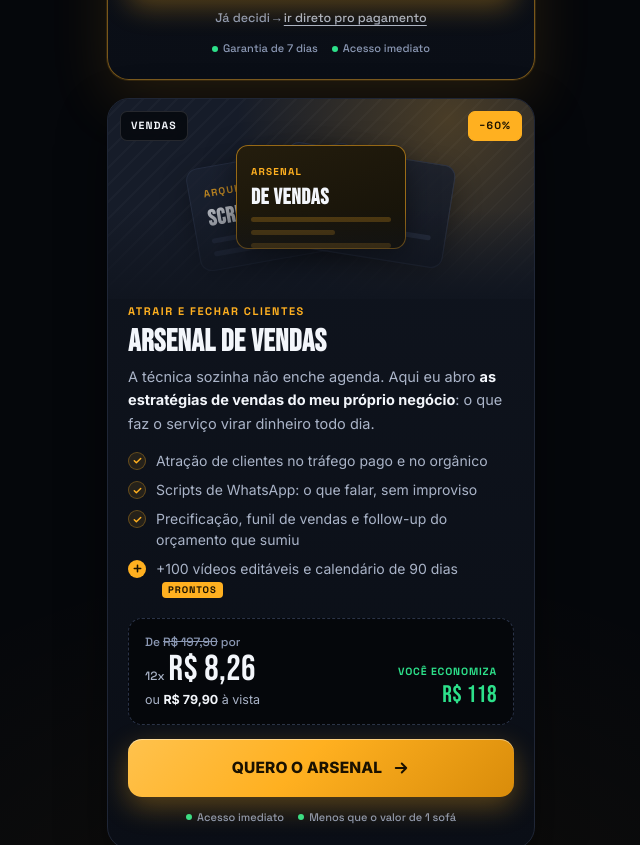
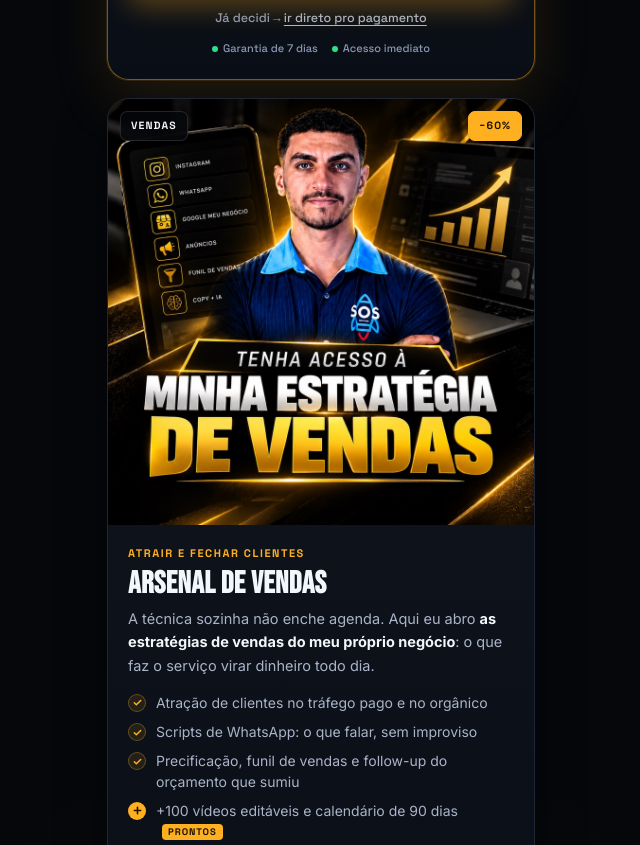
Before and after one commit to douglashenriquemd-cpu/meu-site, a plain HTML site: page bio/index.html in a window 1280 px wide. Shown: the part 1269-2114 px from the top of the page, without its empty margins (319-959 px from the left). Drawn offline with Linux system fonts and the light colour scheme.

Commit message:
Bio: capa do Arsenal de Vendas com a arte oficial
Co-Authored-By: Claude Opus 5.5 <noreply@anthropic.com>

```diff
--- a/bio/index.html
+++ b/bio/index.html
@@ -120,7 +120,10 @@ strong{color:var(--white);font-weight:700}
   radial-gradient(circle at 80% 10%, rgba(255,176,32,.22), transparent 55%),
   repeating-linear-gradient(135deg, rgba(255,255,255,.025) 0 2px, transparent 2px 12px),
   var(--ink3);display:flex;align-items:center;justify-content:center}
-.cover.arsenal{height:200px}
+.cover.sq{height:auto;aspect-ratio:1/1}
+.cover.sq img{object-position:50% 50%}
+.cover.sq::after{display:none}
+.cover.sq + .body{padding-top:20px}
 .cover.arsenal::after{background:linear-gradient(180deg,rgba(5,7,11,0) 55%,var(--ink2) 100%)}
 .stack{position:relative;width:230px;height:130px;margin-top:22px}
 .doc{
@@ -261,13 +264,9 @@ footer{text-align:center;margin-top:30px;font-family:'Space Grotesk',monospace;f
 
   <!-- CURSO 2: ARSENAL DE VENDAS -->
   <article class="card">
-    <div class="cover arsenal">
+    <div class="cover sq">
+      <img src="arsenal.jpg" alt="Arsenal de Vendas: a estratégia de vendas do Rhayner" width="900" height="900" loading="lazy">
       <div class="badges"><span class="badge">Vendas</span><span class="badge off">−60%</span></div>
-      <div class="stack" aria-hidden="true">
-        <div class="doc"><i>ARQUIVO 02</i><b>Scripts</b><div class="ln"></div><div class="ln s"></div></div>
-        <div class="doc"><i>ARQUIVO 05</i><b>Follow-up</b><div class="ln"></div><div class="ln s"></div></div>
-        <div class="doc"><i>ARSENAL</i><b>De vendas</b><div class="ln"></div><div class="ln s"></div><div class="ln"></div></div>
-      </div>
     </div>
     <div class="body">
       <div class="kicker">Atrair e fechar clientes</div>
```
Also changed, not shown: bio/arsenal.jpg (added).
